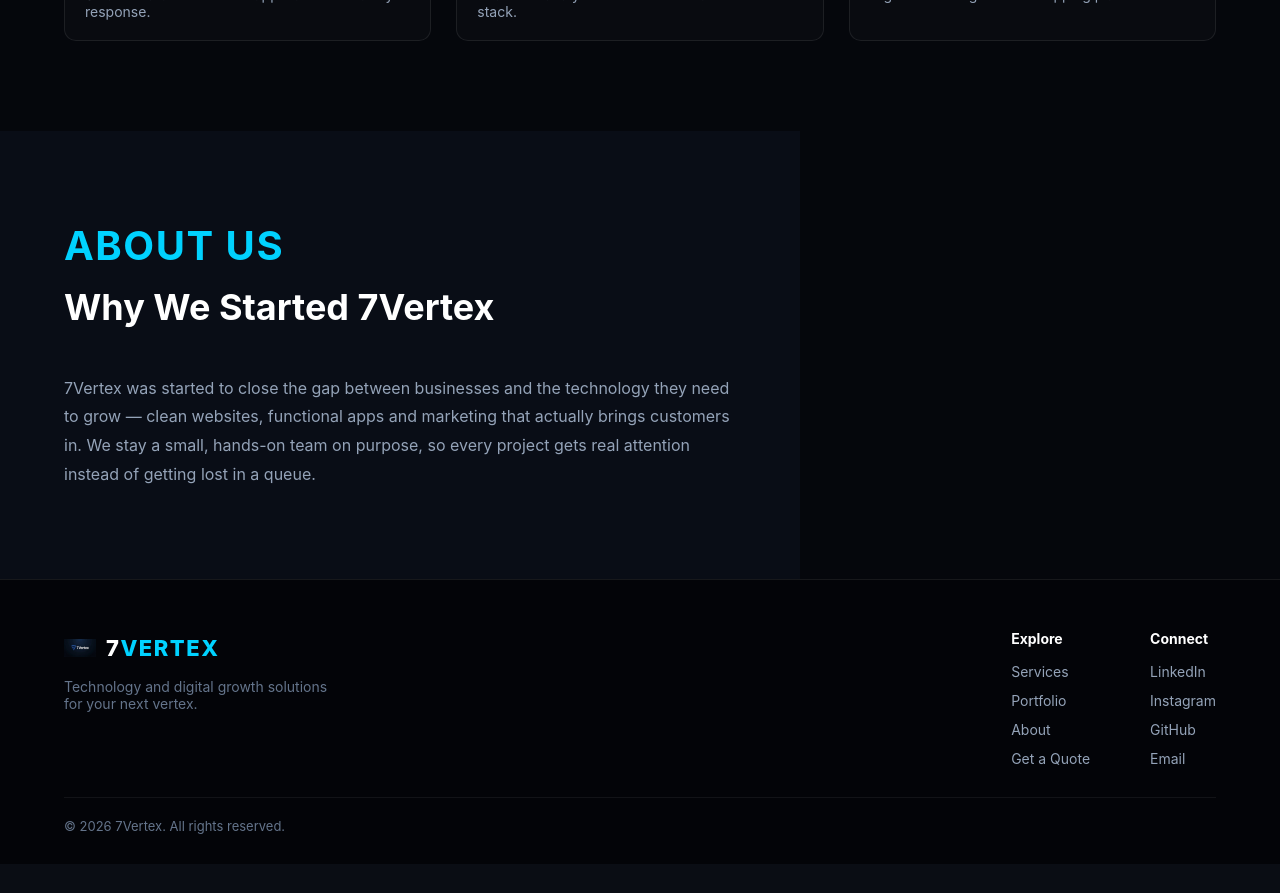
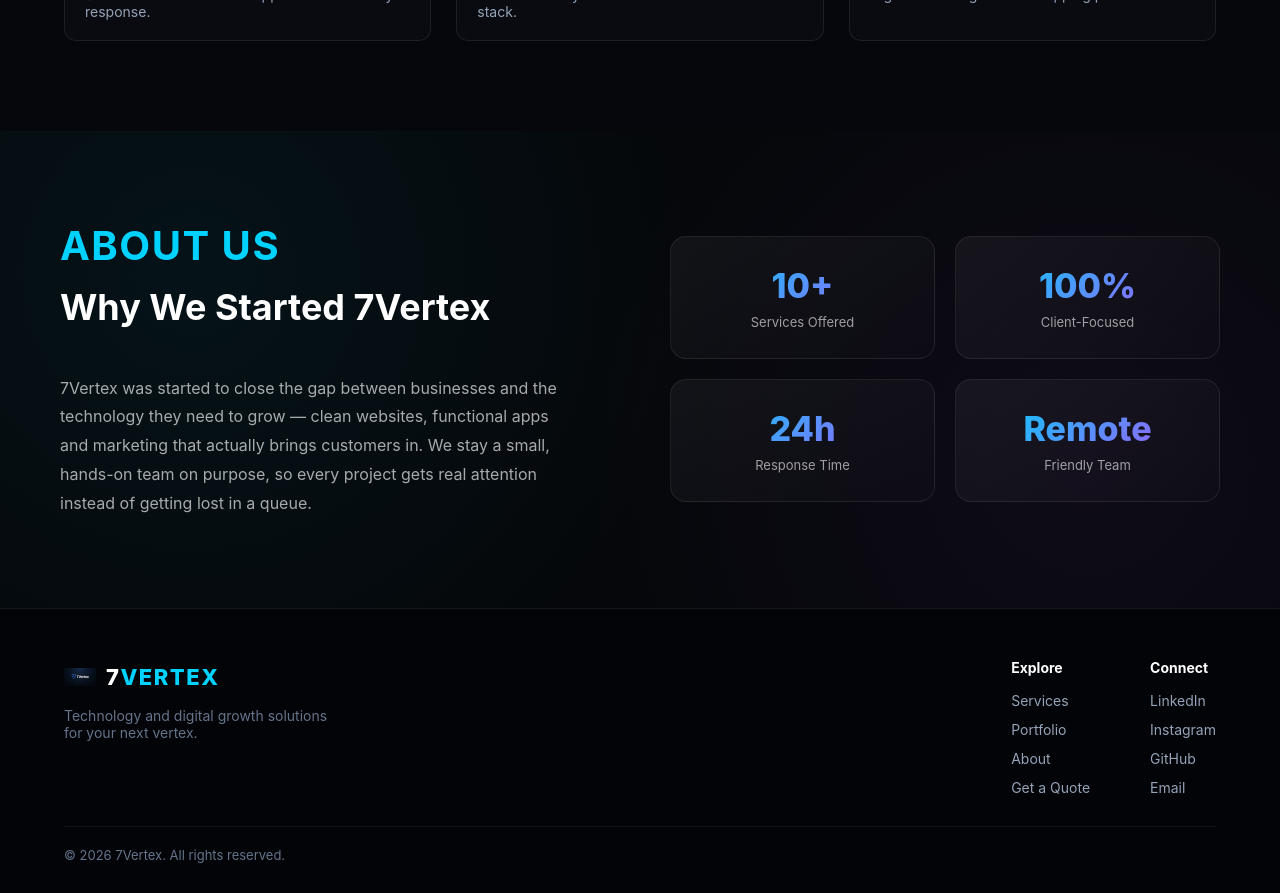
Before and after one commit to 7vertextech-tech/7-Vertex, a React (Vite) app: page / in a window 1280 px wide. Shown: the part 4280-5173 px from the top of the page. Before the commit the page ends 5144 px from the top, so only its background shows below. Built offline with nearby package versions, Linux system fonts and the light colour scheme.

Commit message:
improved about section design

```diff
--- a/src/App.css
+++ b/src/App.css
@@ -661,15 +661,58 @@
 
 /* ABOUT */
 .about {
-  background: #090d16;
-  text-align: left;
-  max-width: 800px;
+  display: flex;
+  align-items: center;
+  gap: 60px;
+  padding: 90px 60px;
+  background: radial-gradient(circle at 15% 30%, rgba(0, 210, 255, 0.06), transparent 45%),
+              radial-gradient(circle at 85% 70%, rgba(168, 85, 247, 0.06), transparent 45%),
+              #05070a;
+  flex-wrap: wrap;
+}
+
+.about > *:first-child {
+  flex: 1;
+  min-width: 300px;
 }
 
 .about-text {
-  color: #94a3b8;
+  color: rgba(255, 255, 255, 0.65);
   font-size: 16px;
   line-height: 1.8;
+  max-width: 520px;
+  margin-top: 16px;
+}
+
+.about-stats {
+  flex: 1;
+  min-width: 280px;
+  display: grid;
+  grid-template-columns: 1fr 1fr;
+  gap: 20px;
+}
+
+.about-stat-card {
+  background: linear-gradient(145deg, rgba(255, 255, 255, 0.05), rgba(255, 255, 255, 0.01));
+  border: 1px solid rgba(255, 255, 255, 0.08);
+  border-radius: 16px;
+  padding: 28px 20px;
+  text-align: center;
+}
+
+.about-stat-number {
+  font-size: 34px;
+  font-weight: 800;
+  background: linear-gradient(135deg, #00d2ff, #a855f7);
+  -webkit-background-clip: text;
+  -webkit-text-fill-color: transparent;
+  background-clip: text;
+}
+
+.about-stat-label {
+  color: rgba(255, 255, 255, 0.6);
+  font-size: 13px;
+  margin-top: 8px;
 }
 
 /* GET A QUOTE / CONTACT FORMS */
--- a/src/HomePage.jsx
+++ b/src/HomePage.jsx
@@ -548,6 +548,7 @@
 
             {/* ABOUT */}
       <section className="about" id="about">
+        <div>
           <p className="section-small">ABOUT US</p>
           <h2>Why We Started 7Vertex</h2>
           <p className="about-text">
@@ -557,6 +558,26 @@
             hands-on team on purpose, so every project gets real attention
             instead of getting lost in a queue.
           </p>
+        </div>
+
+        <div className="about-stats">
+          <div className="about-stat-card">
+            <div className="about-stat-number">10+</div>
+            <div className="about-stat-label">Services Offered</div>
+          </div>
+          <div className="about-stat-card">
+            <div className="about-stat-number">100%</div>
+            <div className="about-stat-label">Client-Focused</div>
+          </div>
+          <div className="about-stat-card">
+            <div className="about-stat-number">24h</div>
+            <div className="about-stat-label">Response Time</div>
+          </div>
+          <div className="about-stat-card">
+            <div className="about-stat-number">Remote</div>
+            <div className="about-stat-label">Friendly Team</div>
+          </div>
+        </div>
       </section>
 {/* CONTACT — POPUP MODAL */}
 {contactModalOpen && (
```
Lines whose indentation alone changed are shown as unchanged.
